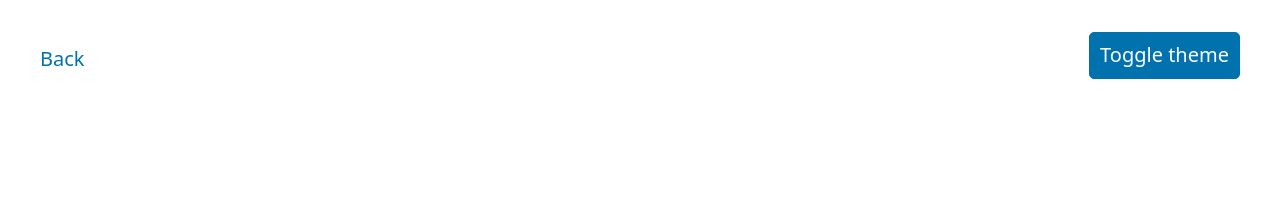
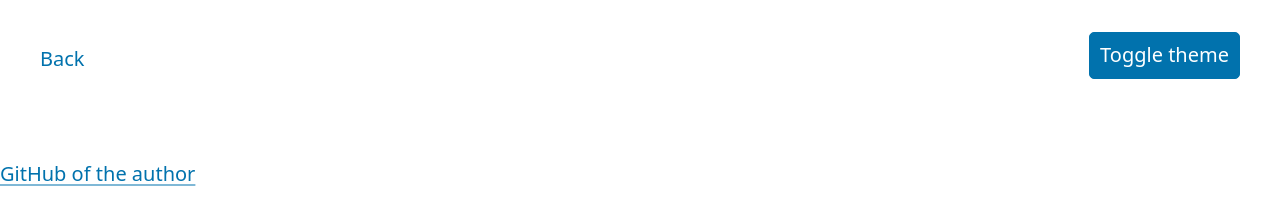
Before and after one commit to NarSulEsz/blog-demo, a plain HTML site: page blog.html in a window 1280 px wide. Drawn offline with nearby package versions, Linux system fonts and the light colour scheme.

Commit message:
Added html element footer to both html pages and located there link to my github profile

```diff
--- a/blog.html
+++ b/blog.html
@@ -10,8 +10,7 @@
 />
 </head>
 <body>
-  <body>
-    <main class="container">
+     <main class="container">
       <section>
         <nav>
           <ul>
@@ -27,8 +26,9 @@
         <!-- POST TO BE DISPLAYED HERE -->
       </section>
     </main>
+    <footer>
+      <a href="https://github.com/NarSulEsz">GitHub of the author</a>
+    </footer>
     <script src="./assets/javascript/script.js"></script>
   </body>
 </html>
-</body>
-</html>
```
Also changed, not shown: index.html (+5 -5 lines).
